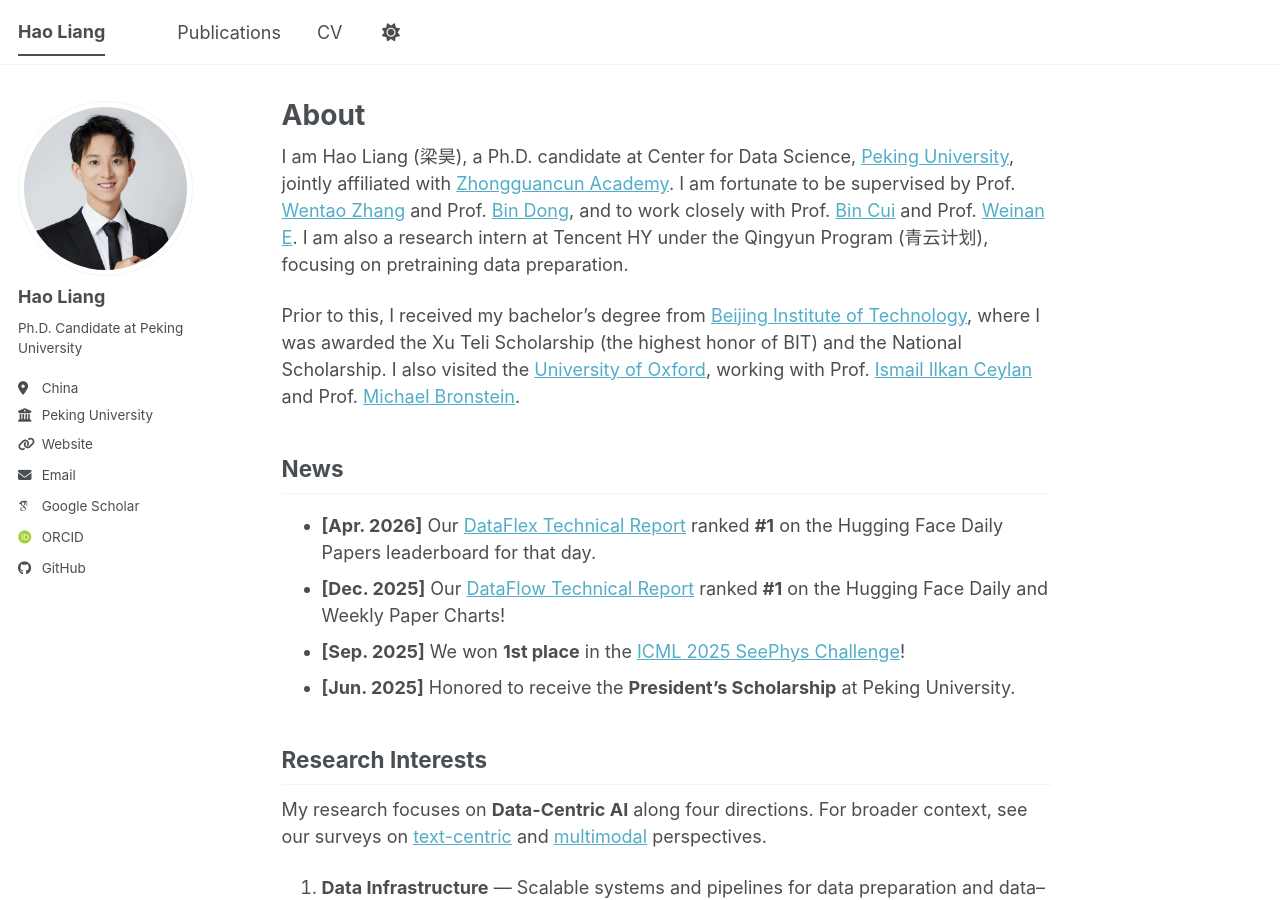
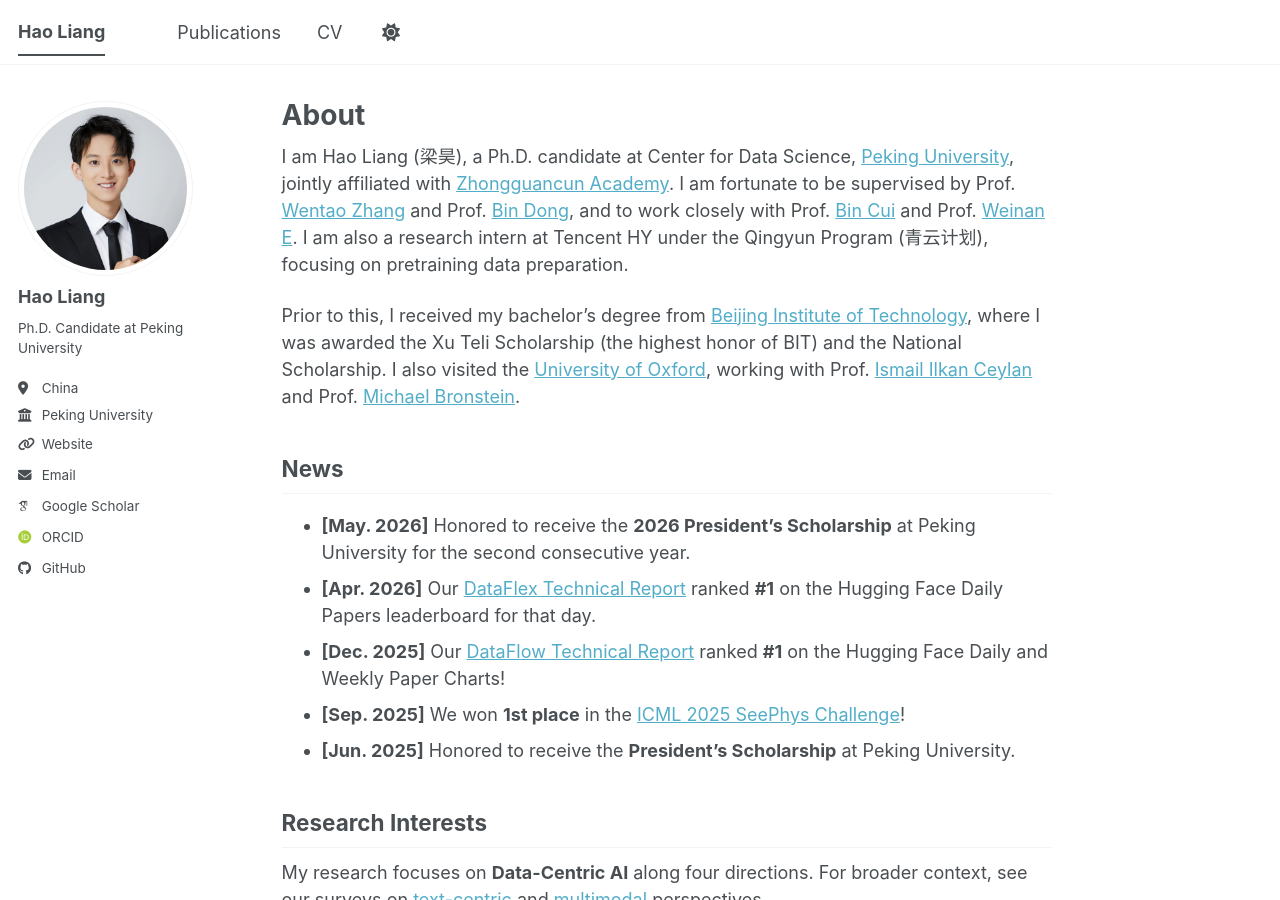
Before and after one commit to haolpku/haolpku.github.io, a Jekyll site: the page built from _pages/about.md, in a window 1280 px wide and 900 px high. Built offline with Jekyll 4.4.1, drawn with Linux system fonts in a browser that asks for light colours; some web fonts are replaced; a script bundle is joined from its source files by our own code; library files that are not in the unit come from our copies.

Commit message:
Add 2026 president scholarship news

```diff
--- a/_pages/about.md
+++ b/_pages/about.md
@@ -12,6 +12,7 @@
 Prior to this, I received my bachelor's degree from [Beijing Institute of Technology](https://www.bit.edu.cn/), where I was awarded the Xu Teli Scholarship (the highest honor of BIT) and the National Scholarship. I also visited the [University of Oxford](https://www.ox.ac.uk/), working with Prof. [Ismail Ilkan Ceylan](https://www.cs.ox.ac.uk/people/ismaililkan.ceylan/) and Prof. [Michael Bronstein](https://www.cs.ox.ac.uk/people/michael.bronstein/).
 
 ## News
+- **[May. 2026]** Honored to receive the **2026 President's Scholarship** at Peking University for the second consecutive year.
 - **[Apr. 2026]** Our [DataFlex Technical Report](https://huggingface.co/papers/2603.26164) ranked **#1** on the Hugging Face Daily Papers leaderboard for that day.
 - **[Dec. 2025]** Our [DataFlow Technical Report](https://huggingface.co/papers/2512.16676) ranked **#1** on the Hugging Face Daily and Weekly Paper Charts!
 - **[Sep. 2025]** We won **1st place** in the [ICML 2025 SeePhys Challenge](https://arxiv.org/abs/2509.06079)!
```
